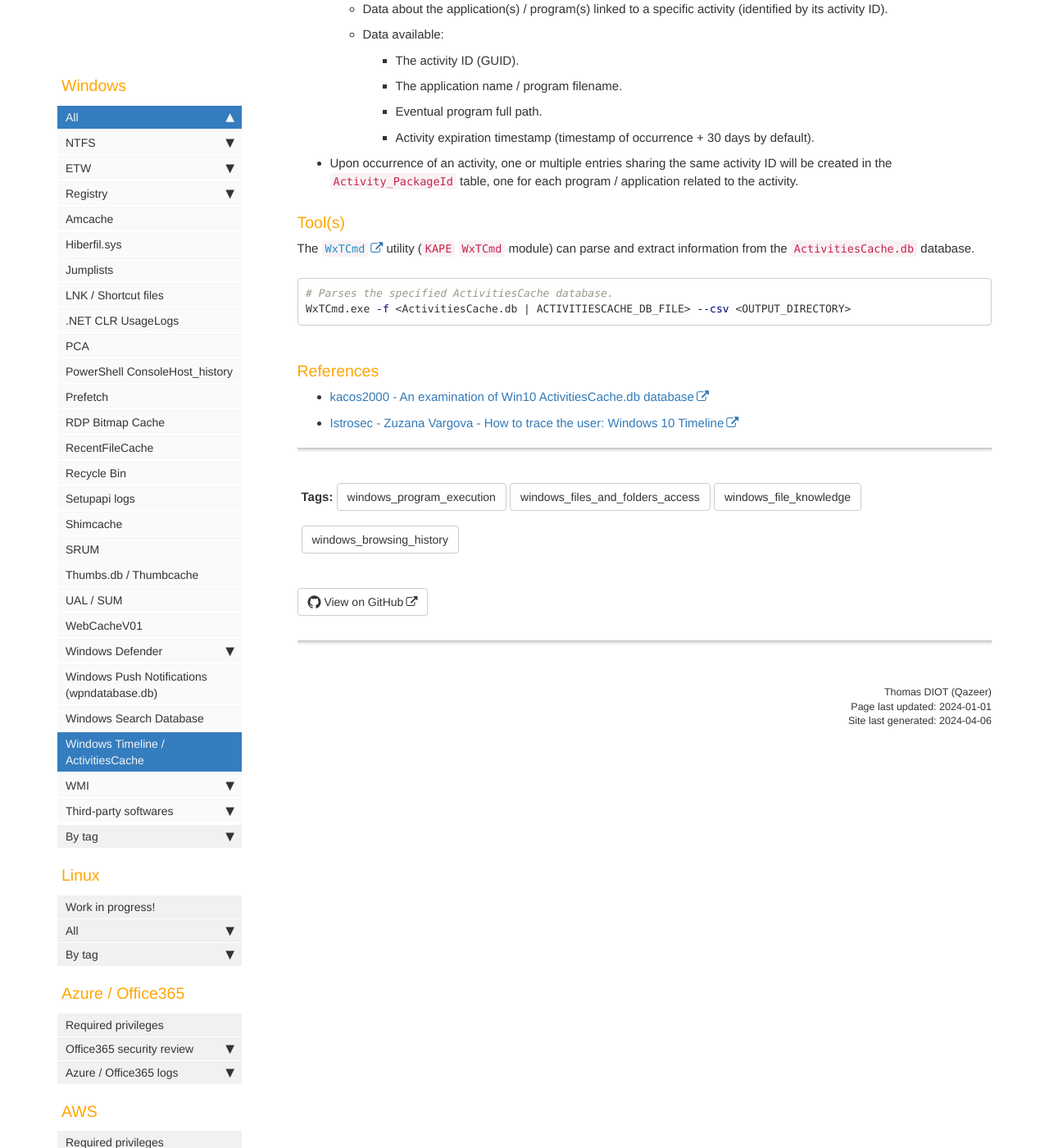
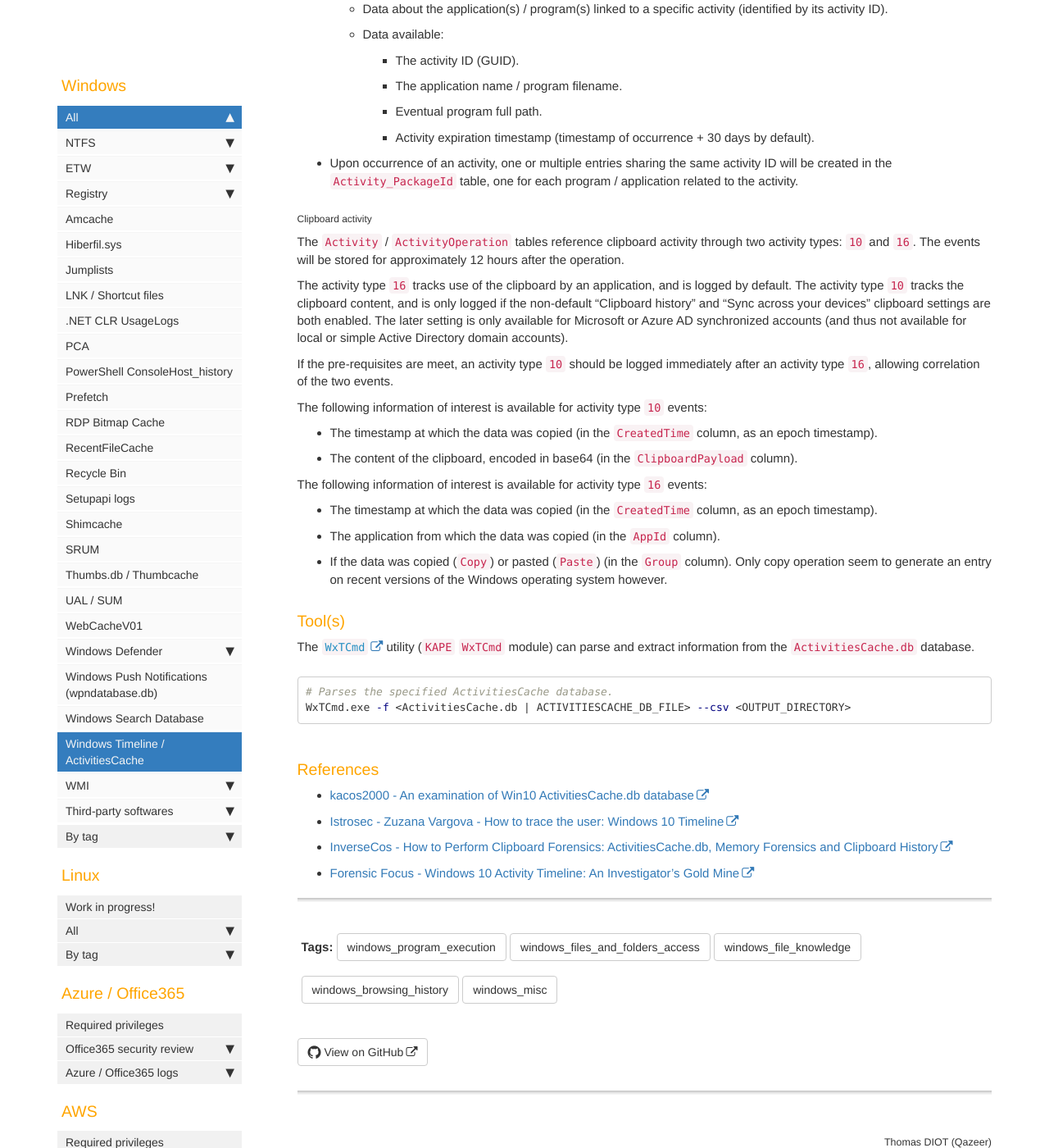
Before and after one commit to Qazeer/artefacts.help, a Jekyll site: the page built from pages/windows/activities_cache.md, in a window 1280 px wide and 1400 px high, scrolled down 1215 px. Shown: the whole window at 82% size. Built offline with Jekyll 4.4.1, drawn with Linux system fonts in a browser that asks for light colours; comment, search, counter and statistics services are not loaded.

Commit message:
[Artefact] ActivitiesCache - Add details on clipboard activity

```diff
--- a/pages/windows/activities_cache.md
+++ b/pages/windows/activities_cache.md
@@ -1,12 +1,13 @@
 ---
 title: Windows 10 Timeline / ActivitiesCache.db
-summary: 'Introduced in Windows 10 version 1803, the Windows Activity history tracks a number of operations on the system: programs used, local files opened, SharePoint documents consulted, and websites browsed (using Internet Explorer / Microsoft Edge Legacy).\n\nThe ActivitiesCache.db database only stores data for the last 30 days by default.\n\nInformation of interest, that depends on the activity type: start and end times of the activity (in UTC), executable full path for program execution, file name / SharePoint link for files accessed using certain programs, created and last modified timestamp of the associated file, etc.'
+summary: 'Introduced in Windows 10 version 1803, the Windows Activity history tracks a number of operations on the system: programs used, local files opened, SharePoint documents consulted, and websites browsed (using Internet Explorer / Microsoft Edge Legacy).\n\nThe ActivitiesCache.db database only stores data for the last 30 days by default.\n\nInformation of interest, that depends on the activity type: start and end times of the activity (in UTC), executable full path for program execution, file name / SharePoint link for files accessed using certain programs, created and last modified timestamp of the associated file, etc.\n\nThe history of the clipboard data may also be stored for a short amount of time (approximately 12 hours) in non default configuration.'
 keywords: Windows 10 Timeline, ActivitiesCache.db, ActivitiesCache
 tags:
   - windows_program_execution
   - windows_files_and_folders_access
   - windows_file_knowledge
   - windows_browsing_history
+  - windows_misc
 location: '<SYSTEMROOT>\Users\<USERNAME>\AppData\Local\ConnectedDevicesPlatform\[L.<USERNAME> | *]\ActivitiesCache.db'
 last_updated: 2024-01-01
 sidebar: sidebar
@@ -73,6 +74,44 @@ tables being of interest:
      activity ID will be created in the `Activity_PackageId` table, one for
      each program / application related to the activity.
 
+###### Clipboard activity
+
+The `Activity` / `ActivityOperation` tables reference clipboard activity
+through two activity types: `10` and `16`. The events will be stored for
+approximately 12 hours after the operation.
+
+The activity type `16` tracks use of the clipboard by an application, and is
+logged by default. The activity type `10` tracks the clipboard content, and is
+only logged if the non-default "Clipboard history" and "Sync across your
+devices" clipboard settings are both enabled. The later setting is only
+available for Microsoft or Azure AD synchronized accounts (and thus not
+available for local or simple Active Directory domain accounts).
+
+If the pre-requisites are meet, an activity type `10` should be logged
+immediately after an activity type `16`, allowing correlation of the two
+events.
+
+The following information of interest is available for activity type `10`
+events:
+
+  - The timestamp at which the data was copied (in the `CreatedTime` column, as
+    an epoch timestamp).
+
+  - The content of the clipboard, encoded in base64 (in the `ClipboardPayload`
+    column).
+
+The following information of interest is available for activity type `16`
+events:
+
+  - The timestamp at which the data was copied (in the `CreatedTime` column, as
+    an epoch timestamp).
+
+  - The application from which the data was copied (in the `AppId` column).
+
+  - If the data was copied (`Copy`) or pasted (`Paste`) (in the `Group`
+    column). Only copy operation seem to generate an entry on recent versions
+    of the Windows operating system however.
+
 ### Tool(s)
 
 The [`WxTCmd`](https://github.com/EricZimmerman/WxTCmd) utility (`KAPE`
@@ -89,3 +128,7 @@ WxTCmd.exe -f <ActivitiesCache.db | ACTIVITIESCACHE_DB_FILE> --csv <OUTPUT_DIREC
   - [kacos2000 - An examination of Win10 ActivitiesCache.db database](https://kacos2000.github.io/WindowsTimeline/WindowsTimeline.pdf)
 
   - [Istrosec - Zuzana Vargova - How to trace the user: Windows 10 Timeline](https://istrosec.com/blog/windows-10-timeline/)
+
+  - [InverseCos - How to Perform Clipboard Forensics: ActivitiesCache.db, Memory Forensics and Clipboard History](https://www.inversecos.com/2022/05/how-to-perform-clipboard-forensics.html)
+
+  - [Forensic Focus - Windows 10 Activity Timeline: An Investigator’s Gold Mine](https://www.forensicfocus.com/webinars/windows-10-activity-timeline-an-investigators-gold-mine/)
```
